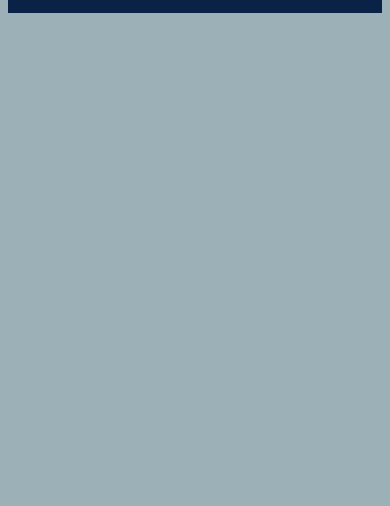
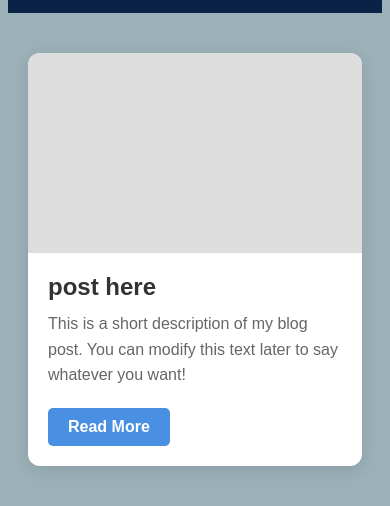
Before and after one commit to PUGHLABS/MSLOG, a plain HTML site: page index.html in a window 390 px wide. Shown: the part 60-566 px from the top of the page. Drawn offline with Linux system fonts and the light colour scheme; a script that the page names is missing.

Commit message:
commit html, js, css

```diff
--- a/index.html
+++ b/index.html
@@ -21,11 +21,24 @@
     <ul class="nav-list" id="nav-list">
       <li><a href="#">Home</a></li>
       <li><a href="#">About</a></li>
-      <li><a href="#">Services</a></li>
-      <li><a href="#">Portfolio</a></li>
-      <li><a href="#">Contact</a></li>
+      <li><a href="#">Drawings</a></li>
+      <li><a href="#">Gate Code</a></li>
+      <li><a href="#">Photos</a></li>
+      <li><a href="#">Roads/Culvert</a></li>
     </ul>
   </nav>
+  <div class="blog-container">
+    <div class="blog-card">
+      <div class="blog-image">
+        <span></span>
+      </div>
+      <div class="blog-content">
+        <h2>post here</h2>
+        <p>This is a short description of my blog post. You can modify this text later to say whatever you want!</p>
+        <a href="#" class="read-more">Read More</a>
+      </div>
+    </div>
+  </div>
   <script src="script.js"></script>
 </body>
 
--- a/style.css
+++ b/style.css
@@ -4,6 +4,7 @@
 
 body {
   /* Standard color name */
+  /*background-image: url(LOGO.png);*/
   background-color: rgba(8, 61, 79, 0.405);
 
   * {
@@ -78,4 +79,64 @@ body {
     .nav-list li {
       padding: 15px 0;
     }
+
+    .blog-container {
+      display: flex;
+      justify-content: center;
+      padding: 40px 20px;
+    }
+
+    .blog-card {
+      width: 100%;
+      max-width: 400px;
+      /* Limits how wide the box gets */
+      background: white;
+      border-radius: 12px;
+      overflow: hidden;
+      /* Keeps the image corners rounded */
+      box-shadow: 0 4px 15px rgba(0, 0, 0, 0.1);
+      /* Adds the soft shadow */
+      transition: transform 0.3s ease;
+    }
+
+    /* Optional: Makes the box lift slightly when you hover over it */
+    .blog-card:hover {
+      transform: translateY(-5px);
+    }
+
+    .blog-image {
+      height: 200px;
+      background-color: #ddd;
+      display: flex;
+      align-items: center;
+      justify-content: center;
+      color: #666;
+    }
+
+    .blog-content {
+      padding: 20px;
+    }
+
+    .blog-content h2 {
+      margin-bottom: 10px;
+      color: #333;
+    }
+
+    .blog-content p {
+      color: #666;
+      line-height: 1.6;
+      margin-bottom: 20px;
+    }
+
+    .read-more {
+      display: inline-block;
+      padding: 10px 20px;
+      background-color: #4A90E2;
+      /* Matches the navbar color we used */
+      color: white;
+      text-decoration: none;
+      border-radius: 5px;
+      font-weight: bold;
+    }
+
   }
```
Also changed, not shown: file1.html (deleted, +0 -14 lines), file2.html (deleted, +0 -14 lines), LOGO.png (added), file1.js (renamed from script.js).
